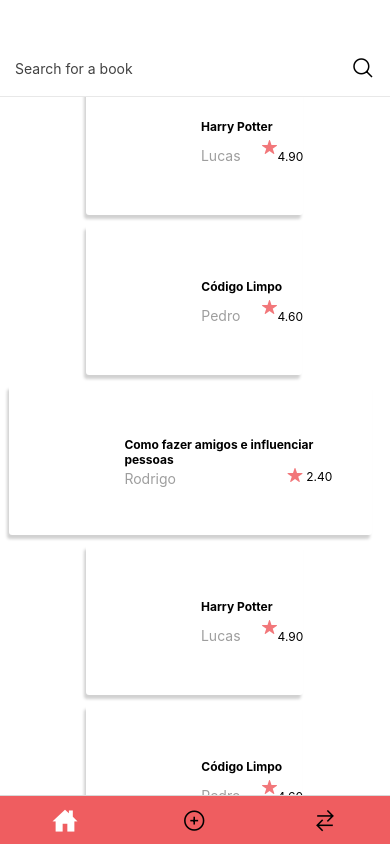
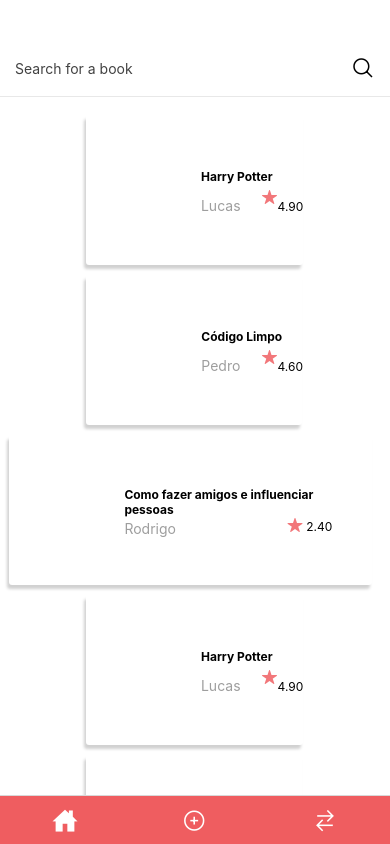
Before and after one commit to TrokaTroka/trokatroka-mobile, a React Native app: screen /HomeTabs in a window 390 px wide. Built offline with nearby package versions, Linux system fonts and the light colour scheme; data requests are answered from the project's data file; grey boxes are pictures that could not be loaded.

Commit message:
HomeTabs Icons

```diff
--- a/HomeTabs.js
+++ b/HomeTabs.js
@@ -13,18 +13,19 @@
 
 const routeIconConfig = {
 	Home: {
-		getIcon: (focused) => {
-			return focused ? 'home-sharp' : 'home-outline'
+		getIcon: (focused, color, size) => {
+			console.log(focused, color, size);
+			return <Ionicons name={focused ? 'home-sharp' : 'home-outline'  } size={size} color={color}/>
 		}
 	},
 	TradeHistory: {
-		getIcon: (focused) => {
-			return focused ? 'swap-horizontal' : 'swap-horizontal'
+		getIcon: (focused, color, size) => {
+			return <Ionicons name={focused ? 'swap-vertical' : 'swap-horizontal' } size={size}  color={color}/>
 		}
 	},
 	BookForm: {
-		getIcon: (focused) => {
-			return focused ? 'add-circle' : 'add-circle-outline'
+		getIcon: (focused, color, size) => {
+			return <Ionicons name={focused ? 'add-circle' : 'add-circle-outline'} size={size}  color={color}/>
 		}
 	}
 }
@@ -34,11 +35,9 @@
 	return (
 			<Tab.Navigator initialRouteName="Home" screenOptions={({route}) => ({
 
-                tabBarIcon: ({ focused, color, size }) => {
-					return <Ionicons name={routeIconConfig[route.name].getIcon(focused)} size={size} color={color} />;
-				},
-				tabBarActiveTintColor: '#FFF',
-          		tabBarInactiveTintColor: '#000',
+                tabBarIcon: ({ focused, color, size }) => (routeIconConfig[route.name].getIcon(focused, color, size)),
+				tabBarActiveTintColor: "#fff",
+          		tabBarInactiveTintColor: "#fff",
 				headerShown: false,
 				tabBarStyle: styles.tabBarStyle,
 				tabBarShowLabel: false})}>
@@ -53,7 +52,7 @@
 const styles = StyleSheet.create({
 	tabBarStyle: {
 		backgroundColor: theme.colors.red100,
-	}
+	},
 });
 
 
--- /dev/null
+++ b/components/BookCamera.js
@@ -0,0 +1 @@
+import React from 'react';
--- a/components/BookList.js
+++ b/components/BookList.js
@@ -2,10 +2,10 @@
 import {
 	StyleSheet,
 	FlatList,
-	SafeAreaView,
 	View,
 	Text,
 	Image,
+	Platform
 } from "react-native";
 //REDUX
 import { bookFilter } from "../redux/filters/BookFilter";
@@ -14,8 +14,12 @@
 
 import Card from "../components/Card";
 import Rating from "../components/Rating";
+import { useNavigation } from '@react-navigation/native';
 
-const BookList = ( { navigation, getBooks, bookList, filter }) => {
+const BookList = ( { getBooks, bookList, filter }) => {
+
+	const navigation = useNavigation();
+
 	React.useEffect(() => {
 		getBooks();
 	}, []);
@@ -47,24 +51,23 @@
 	};
 
 	return (
-		<SafeAreaView style={styles.list}>
+		<View style={styles.list}>
 			<FlatList
 				initialNumToRender={5}
 				style={styles.flatList}
 				keyExtractor={(item) => item.id.toString()}
 				data={bookList.filter((book) =>
-					book.title.toLowerCase().includes(''.toLowerCase())
+					book.title.toLowerCase().includes(filter.toLowerCase())
 				)}
 				renderItem={renderItem}
 				contentContainerStyle={styles.bookList}
 			/>
-		</SafeAreaView>
+		</View>
 	);
 };
 
 const styles = StyleSheet.create({
 	bookList: {
-		marginTop: 60,
 		flexDirection: "column",
 		justifyContent: "center",
 		alignItems: "center",
@@ -115,8 +118,11 @@
 		width: "100%",
 	},
 	list: {
+		marginTop: 110,
 		flex: 1,
 		height: "100%",
+    	backgroundColor: "white",
+    	paddingTop: Platform.OS === "android" ? StatusBar.currentHeight : 0
 	},
 	image: {
 		alignSelf: "flex-end",
--- a/package.json
+++ b/package.json
@@ -15,6 +15,7 @@
     "@react-navigation/native-stack": "^6.2.2",
     "axios": "^0.23.0",
     "expo": "~42.0.1",
+    "expo-camera": "~11.2.2",
     "expo-status-bar": "~1.0.4",
     "lodash": "^4.17.21",
     "react": "16.13.1",
--- a/redux/reducers/BookReducer.js
+++ b/redux/reducers/BookReducer.js
@@ -3,7 +3,7 @@
 const bookState = {
 	bookList: [],
 	bookItem: {},
-	bookFiltered: {},
+	bookFiltered: {field: "", value: ""},
 };
 
 export default function bookReducer(state = bookState, dispatch) {
@@ -33,7 +33,7 @@
         case BOOK_ACTIONS.FILTER_BOOK:
             return {
                 ...state,
-                bookFiltered: [...dispatch.content],
+                bookFiltered: dispatch.content,
             };
 		default:
 			return state;
--- a/views/BookForm.js
+++ b/views/BookForm.js
@@ -4,8 +4,10 @@
 import Card from "../components/Card";
 
 import { theme } from "../styles/theme.js";
+import { Camera } from 'expo-camera';
 
 const BookForm = ({ id, navigation, route }) => {
+
 	return (
 		<View style={styles.container}>
 			<View style={styles.form}>
--- a/views/Home.js
+++ b/views/Home.js
@@ -14,7 +14,7 @@
 import { connect } from "react-redux";
 import {bookFilter} from "../redux/filters/BookFilter";
 
-const Home = ({ navigation }) => {
+const Home = ({navigation}) => {
 
 	const [filter, setFilter] = React.useState("");
 
@@ -33,7 +33,7 @@
 					color={"#000"}
 				/>
 			</View>
-			<BookList filter={filter} navigation={navigation}/>
+			<BookList filter={filter} />
 		</View>
 	);
 };
```
Also changed, not shown: 1 other file (tests, documents, lock files or other folders).
